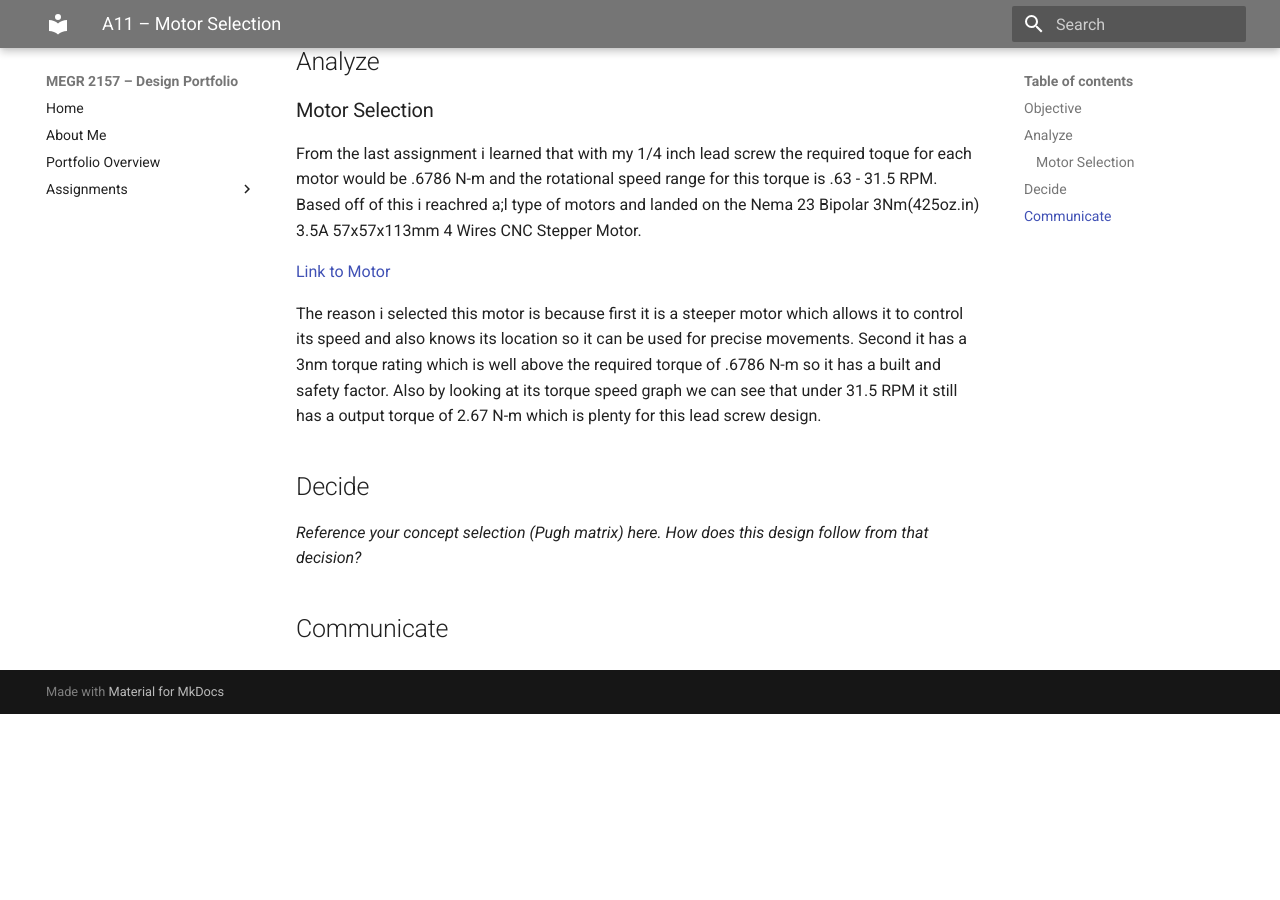
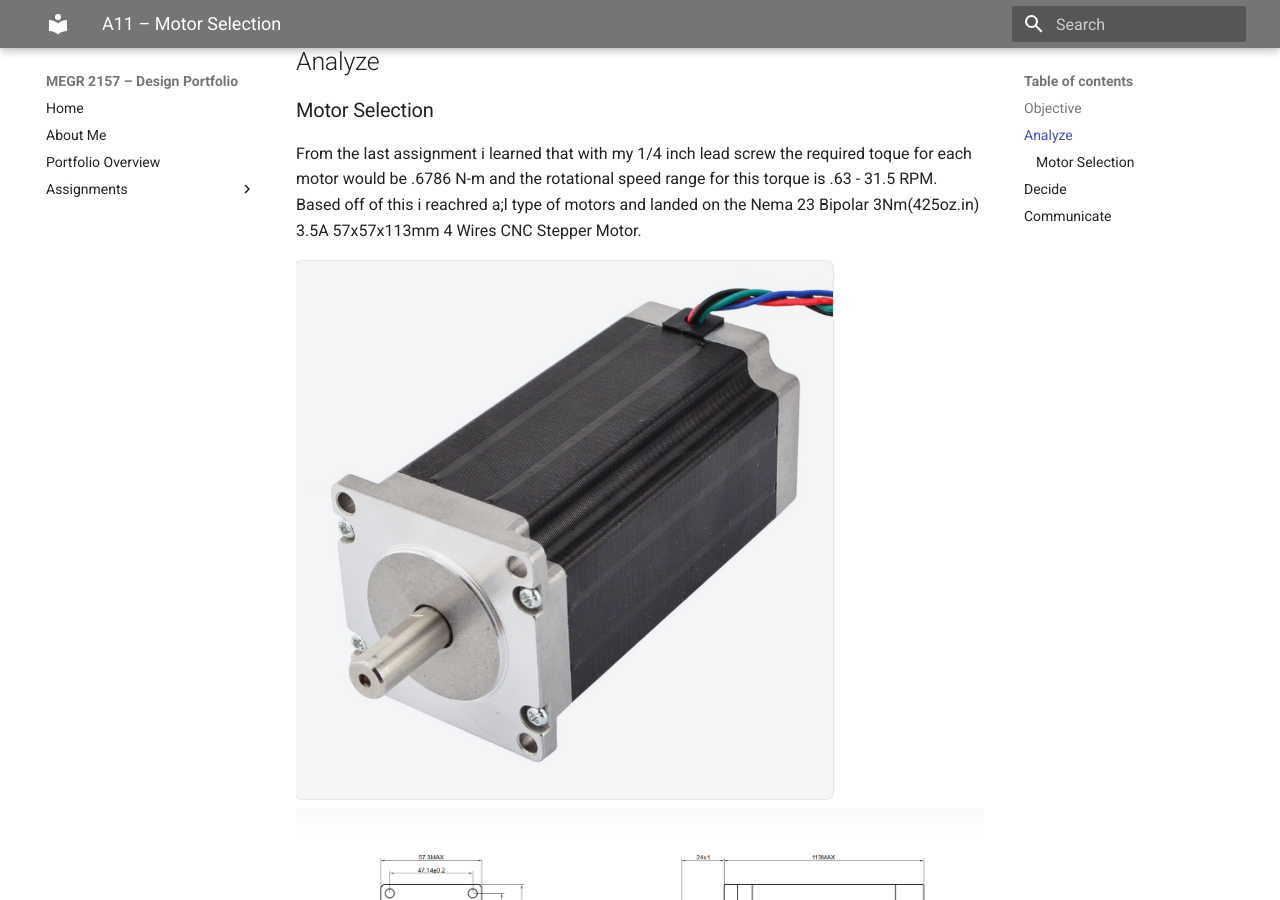
Before and after one commit to jadelma5/megr2156-portfolio, an MkDocs documentation site: the page built from docs/assignments/a11/index.md, in a window 1280 px wide and 900 px high, scrolled down 745 px. Built offline with MkDocs 1.6.1 and Material for MkDocs 9.7.7, drawn with Linux system fonts in a browser that asks for light colours; before the commit the page ends 1459 px from its top, so only the background shows below that.

Commit message:
Enhance motor selection section with images and links
Added images and links for motor selection details.

```diff
--- a/docs/assignments/a11/index.md
+++ b/docs/assignments/a11/index.md
@@ -26,9 +26,13 @@ Outline:
 
 From the last assignment i learned that with my 1/4 inch lead screw the required toque for each motor would be .6786 N-m and the rotational speed range for this torque is .63 - 31.5 RPM. Based off of this i reachred a;l type of motors and landed on the Nema 23 Bipolar 3Nm(425oz.in) 3.5A 57x57x113mm 4 Wires CNC Stepper Motor.
 
+![motor](motor.png)
+![dimen](dimensions.png)
 [Link to Motor](https://www.omc-stepperonline.com/nema-23-bipolar-3nm-425oz-in-3-5a-57x57x114mm-4-wires-cnc-stepper-motor-23hs45-3504s)
 
 The reason i selected this motor is because first it is a steeper motor which allows it to control its speed and also knows its location so it can be used for precise movements. Second it has a 3nm torque rating which is well above the required torque of .6786 N-m so it has a built and safety factor. Also by looking at its torque speed graph we can see that under 31.5 RPM it still has a output torque of 2.67 N-m which is plenty for this lead screw design.
+
+![graph](Torquegraph.png)
 
 ## Decide
 _Reference your concept selection (Pugh matrix) here. How does this design follow from that decision?_
```
